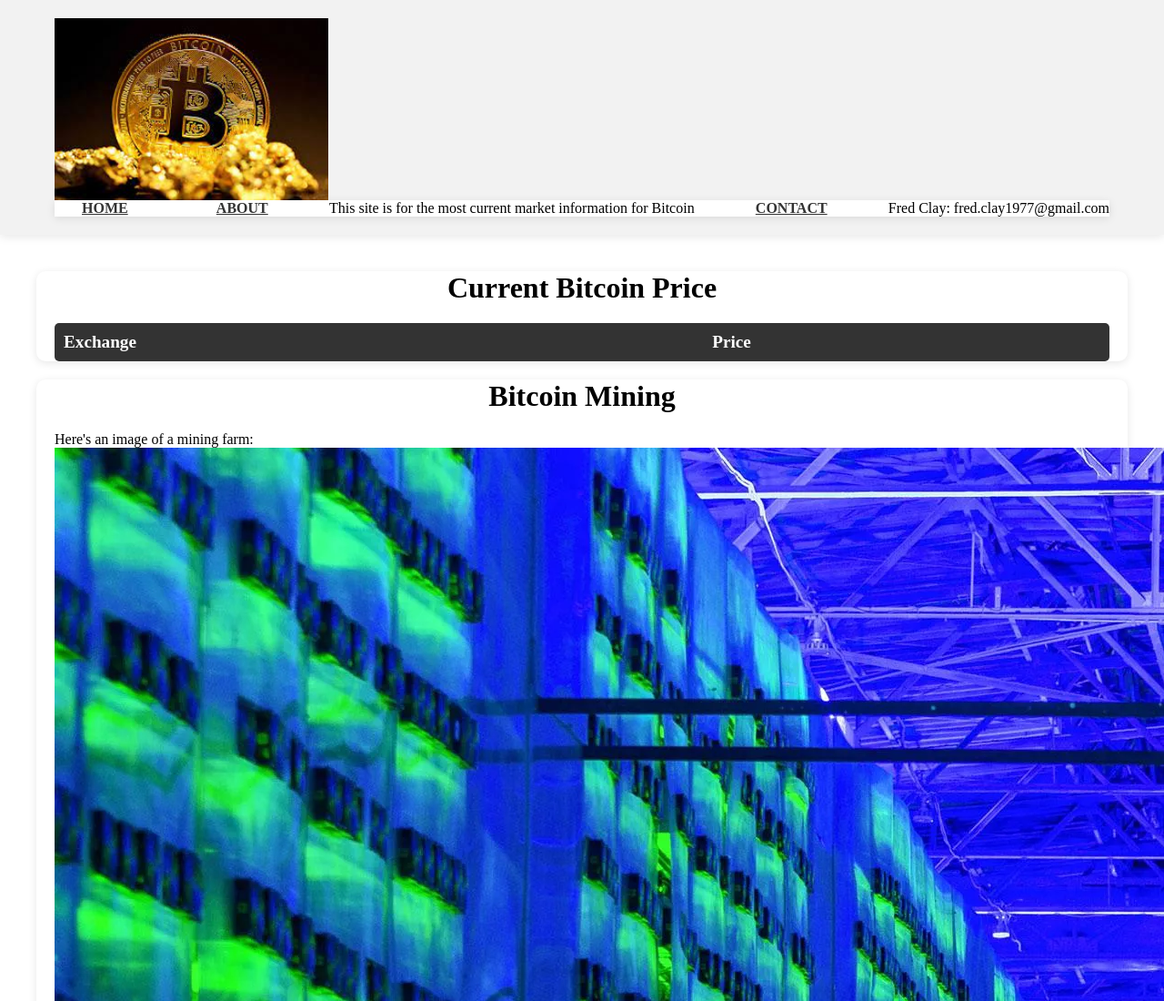
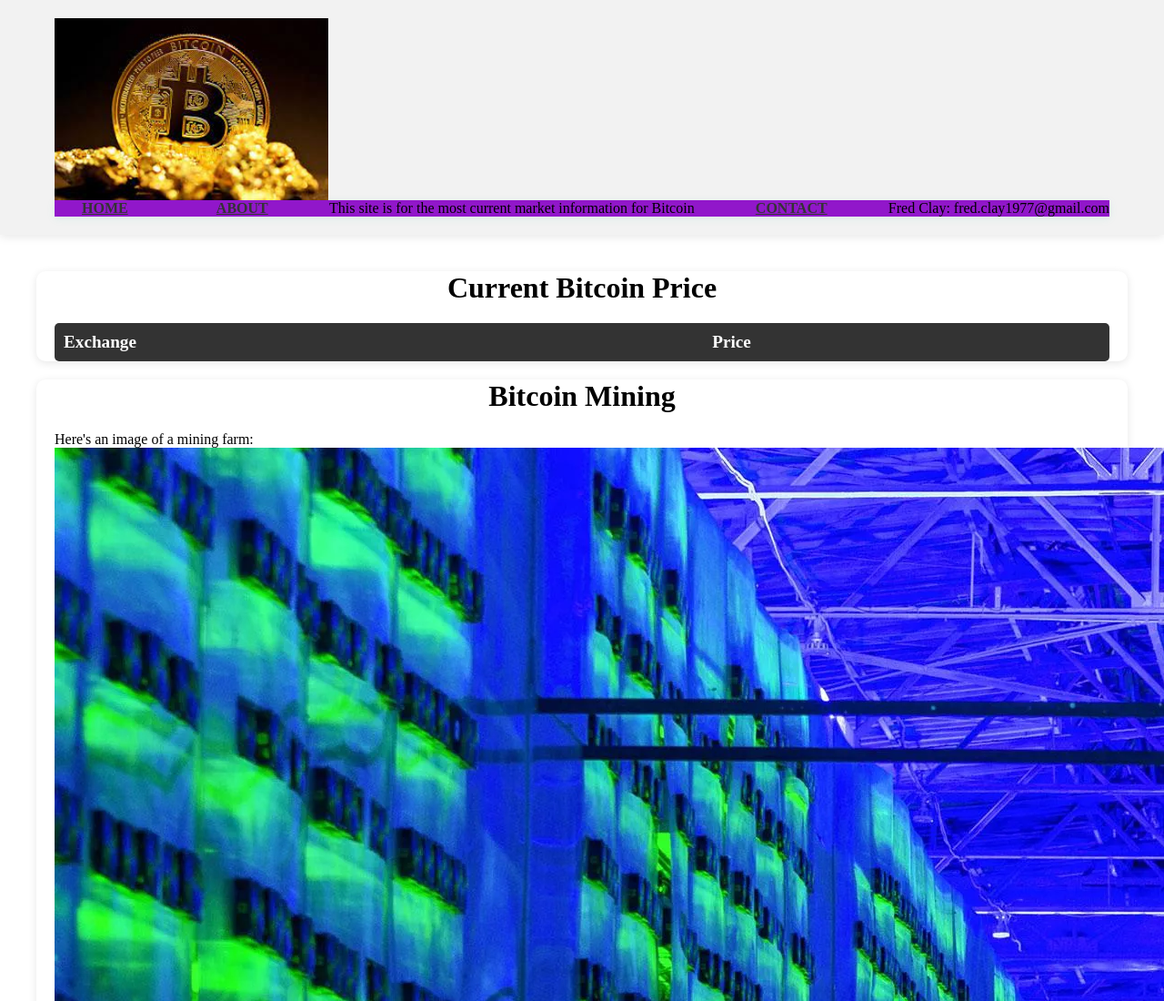
Before and after one commit to FCLAY1977/Coin-Ticker, a website: page index.html in a window 1280 px wide. Shown: the top 1100 px of the page at 91% size. Drawn offline with Linux system fonts and the light colour scheme; no server answers.

Commit message:
Updated colors

```diff
--- a/style.css
+++ b/style.css
@@ -32,9 +32,10 @@
     vertical-align: middle;
   }
 
+  /* Nav Styles */
   nav {
-    background-color: #fff;
-    box-shadow: 0 2px 10px rgba(0, 0, 0, 0.1);
+    background-color: #9117ca;
+    box-shadow: 0 2px 10px rgba(24, 187, 160, 0.1);
   }
 
   nav a {
@@ -47,7 +48,7 @@
   }
 
   nav a:hover {
-    background-color: #333;
+    background-color: #333333;
     color: #fff;
   }
 
```
